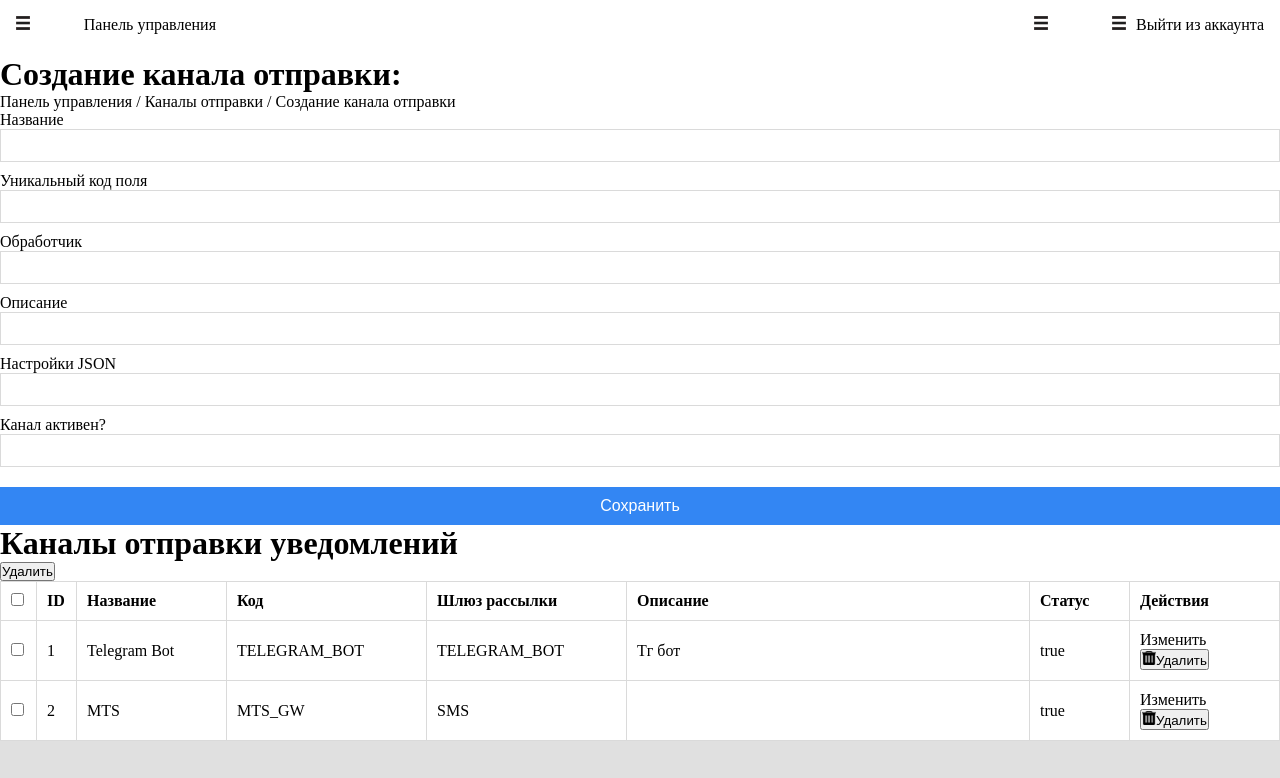
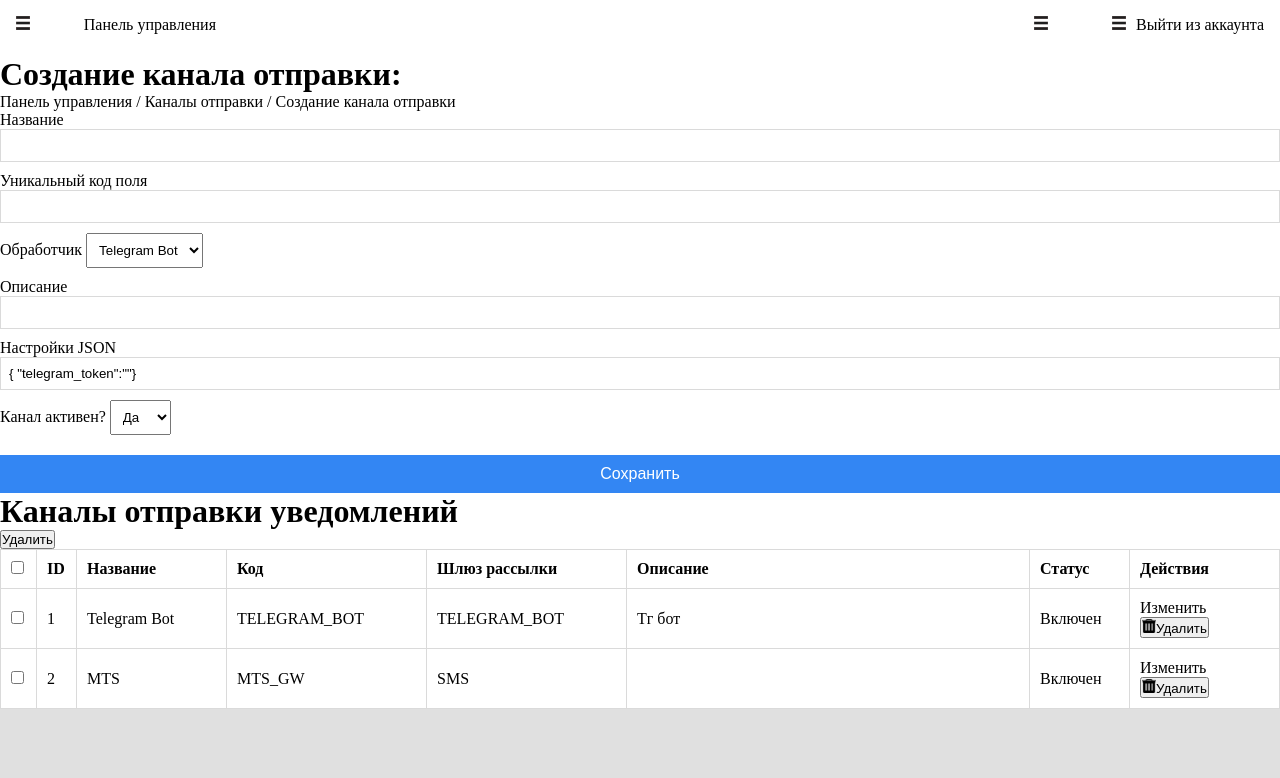
Before and after one commit to BlackTorYT/notifications, a Vue app: page /channels in a window 1280 px wide. Shown: the top 778 px of the page. Built offline with nearby package versions, Linux system fonts and the light colour scheme.

Commit message:
id
Сделал нормальные айдишники, выпадающие списки

```diff
--- a/src/components/ChannelForm.vue
+++ b/src/components/ChannelForm.vue
@@ -6,10 +6,21 @@
       </div>
       <div class="name">Название <my-input type="text" class="input" v-model="channel.title"/></div>
       <div class="uniqueCode">Уникальный код поля <my-input type="text" class="input" v-model="channel.code"/></div>
-      <div class="handler">Обработчик <my-input type="text" class="input" v-model="channel.mailing"/></div>
+      <div class="mailing">Обработчик
+      <select class="input" v-model="channel.mailing">
+        <option value="Telegram Bot">Telegram Bot</option>
+        <option value="SMS">SMS</option>
+      </select>
+    </div>
       <div class="disc">Описание <my-input type="text" class="input" v-model="channel.disc"/></div>
       <div class="json">Настройки JSON <my-input type="text" class="input" v-model="channel.json"/></div>
-      <div class="active">Канал активен? <my-input type="text" class="input" v-model="channel.status"/></div>
+      <div class="active">
+      Канал активен?
+      <select class="input" v-model="channel.status">
+        <option :value="true">Да</option>
+        <option :value="false">Нет</option>
+      </select>
+    </div>
       <button class="save__btn" @click="createChannel">Сохранить</button>
     </form>
 </template>
@@ -18,22 +29,35 @@
 // Компонент для формы по созданию каналов
 
 export default {
-
+  props: {
+    channels: {
+      type: Array,
+      required: true
+    }
+  },
   data() {
     return {
       channel: {
       title: '',
       code: '',
-      mailing: '',
+      mailing: 'Telegram Bot',
       disc: '',
-      json: '',
-      status: ''
+      json: '{ "telegram_token":""}',
+      status: true
       }
     }
   },
   methods: {
+    getNextId() {
+      if (this.channels.length === 0) {
+        return 1;
+      }
+      const maxId = Math.max(...this.channels.map(channel => channel.id));
+      return maxId + 1;
+    },
     createChannel() {
-      const newChannel = { ...this.channel, id: Date.now() };
+      const newChannelId = this.getNextId();
+      const newChannel = { ...this.channel, id: newChannelId };
       this.$emit('create', newChannel);
       this.resetForm();
     },
@@ -44,7 +68,7 @@ export default {
         mailing: '',
         disc: '',
         json: '',
-        status: ''
+        status: true
       };
     }
   }
--- a/src/components/ChannelItem.vue
+++ b/src/components/ChannelItem.vue
@@ -7,7 +7,7 @@
             <td>{{ channel.code }}</td>
             <td>{{ channel.mailing }}</td>
             <td>{{ channel.disc }}</td>
-            <td>{{ channel.status }}</td>
+            <td>{{ statusText }}</td>
             <td>
               <div>Изменить</div>
               <div class="channel__delete" @click="$emit('remove', channel)"><my-button><img src="../assets/trash.png" alt="">Удалить</my-button></div>
@@ -33,6 +33,11 @@ export default {
       required: true
     }
   },
+  computed: {
+    statusText() {
+      return this.channel.status ? 'Включен' : 'Отключен';
+    }
+  },
   methods: {
     toggle() {
       this.$emit('toggle', this.channel.id);
--- a/src/pages/ChannelPage.vue
+++ b/src/pages/ChannelPage.vue
@@ -1,7 +1,7 @@
 <template>
   <div>
 
-    <channel-form @create="createChannel"/>
+    <channel-form v-bind:channels="channels" @create="createChannel"/>
     <channel-list v-bind:channels="channels" @remove="removeChannel" @removeSelected="removeSelectedChannel"/>
 
 
```
